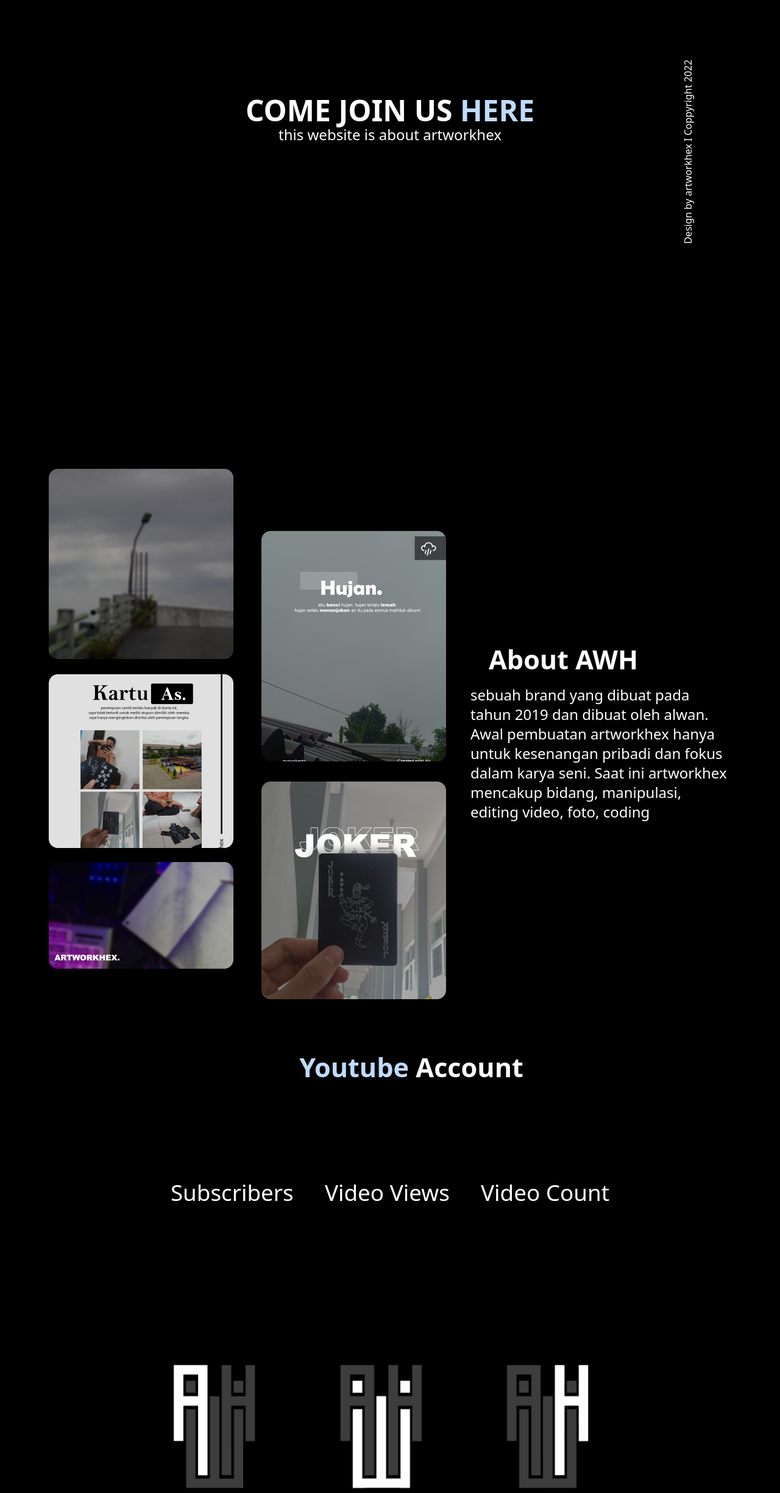
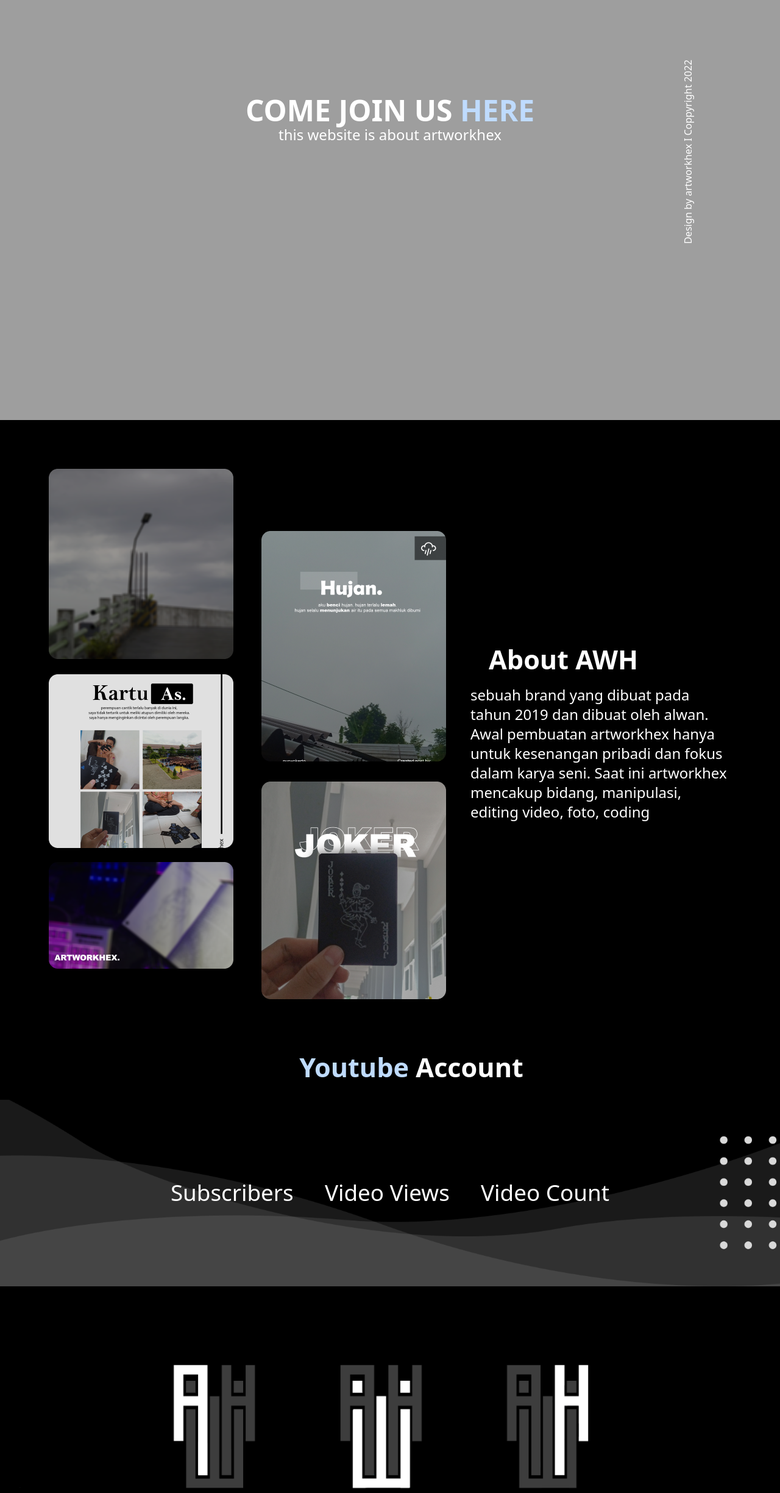
Before and after one commit to alwan9/awh, a website: page index.html in a window 1280 px wide. Shown: the part 111-2560 px from the top of the page at 61% size. Drawn offline with Linux system fonts and the light colour scheme; the site is published under a folder, as on GitHub Pages, so addresses that start at the root find nothing; no server answers; files whose address does not match are found by name.

Commit message:
Update input.css

```diff
--- a/src/input.css
+++ b/src/input.css
@@ -10,7 +10,7 @@ body {
   height: 25px;
 }
 header {
-  background-image: url(/bahan/IMG_20211231_233040_891\ 1.png);
+  background-image: url(bahan/IMG_20211231_233040_891\ 1.png);
   height: 100vh;
   width: 100vw;
 }
@@ -77,7 +77,7 @@ header {
 /* live subscibe */
 .live-yt {
   width: 100vw;
-  background-image: url(/bahan/vector.png);
+  background-image: url(bahan/vector.png);
 }
 
 .subscribe {
```
